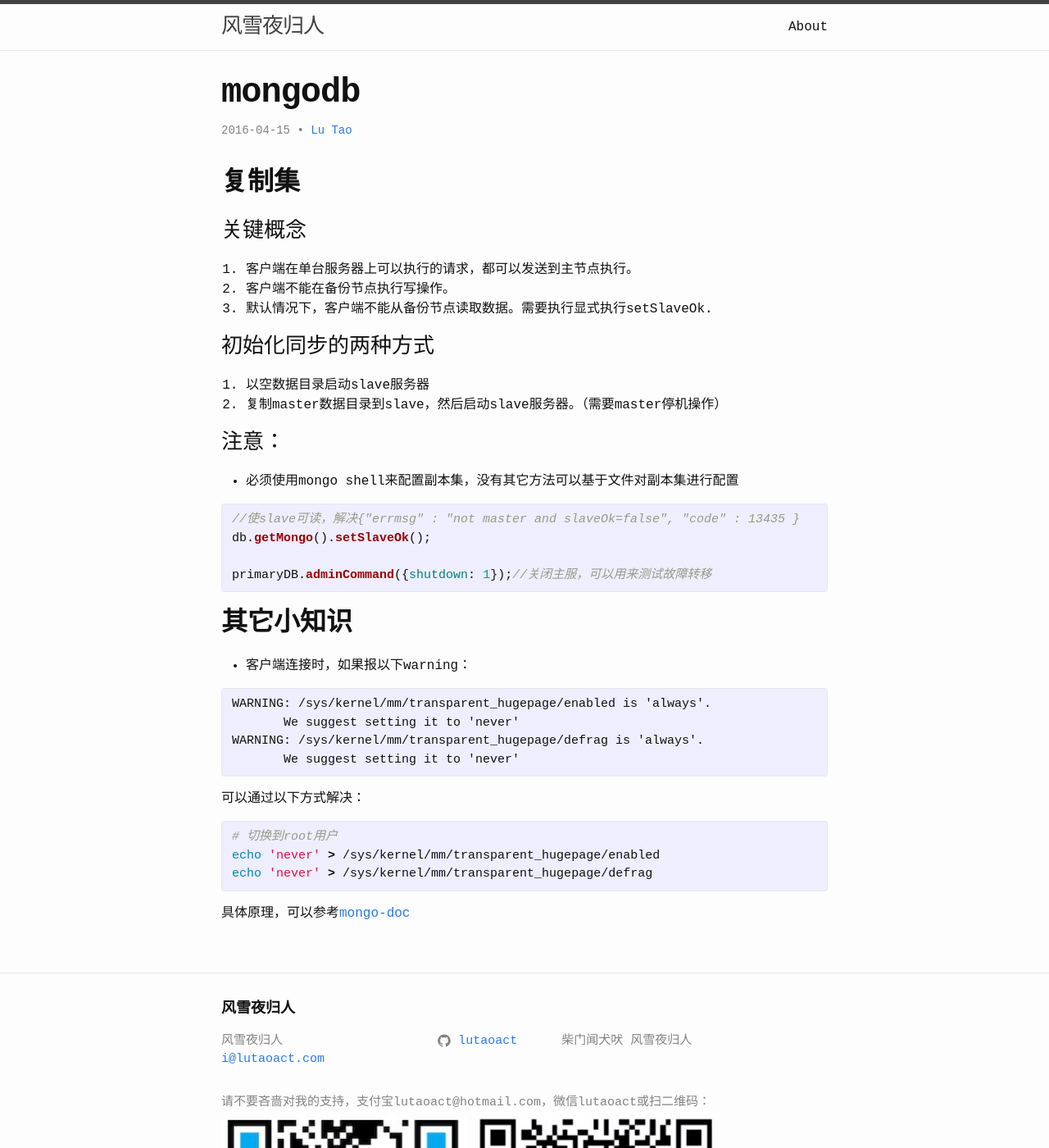
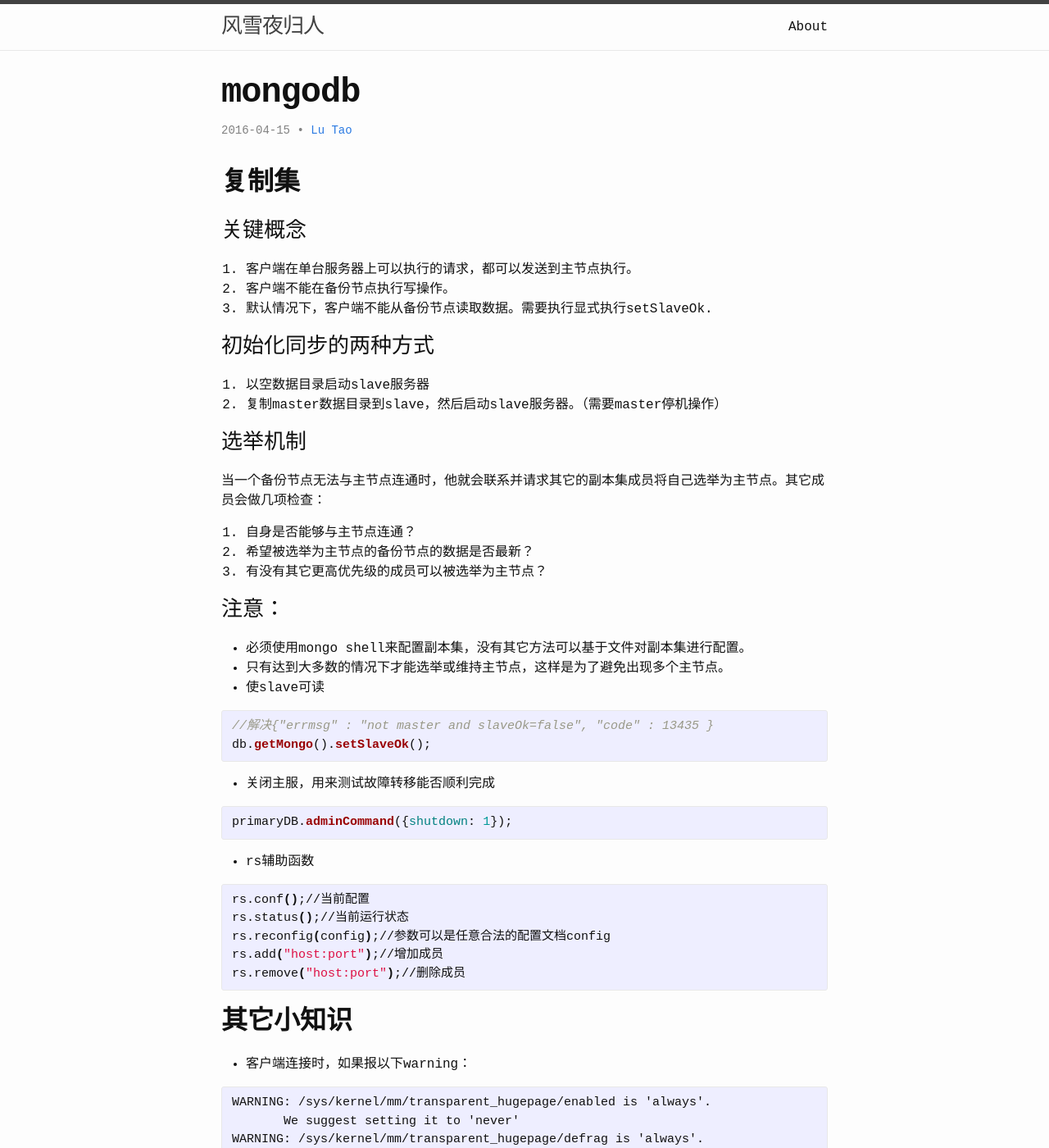
Before and after one commit to lutaoact/lutaoact.github.io, a Jekyll site: the page built from _posts/2016-04-15-mongodb.markdown, in a window 1280 px wide and 1400 px high. Shown: the whole window at 82% size. Built offline with Jekyll 4.4.1, drawn with Linux system fonts in a browser that asks for light colours.

Commit message:
mongo election

```diff
--- a/_posts/2016-04-15-mongodb.markdown
+++ b/_posts/2016-04-15-mongodb.markdown
@@ -16,13 +16,32 @@
 1. 以空数据目录启动slave服务器
 2. 复制master数据目录到slave，然后启动slave服务器。（需要master停机操作）
 
+### 选举机制
+当一个备份节点无法与主节点连通时，他就会联系并请求其它的副本集成员将自己选举为主节点。其它成员会做几项检查：
+
+1. 自身是否能够与主节点连通？
+2. 希望被选举为主节点的备份节点的数据是否最新？
+3. 有没有其它更高优先级的成员可以被选举为主节点？
+
 ### 注意：
-* 必须使用mongo shell来配置副本集，没有其它方法可以基于文件对副本集进行配置
+* 必须使用mongo shell来配置副本集，没有其它方法可以基于文件对副本集进行配置。
+* 只有达到大多数的情况下才能选举或维持主节点，这样是为了避免出现多个主节点。
+* 使slave可读
 {% highlight js %}
-//使slave可读，解决{"errmsg" : "not master and slaveOk=false", "code" : 13435 }
+//解决{"errmsg" : "not master and slaveOk=false", "code" : 13435 }
 db.getMongo().setSlaveOk();
-
-primaryDB.adminCommand({shutdown: 1});//关闭主服，可以用来测试故障转移
+{% endhighlight %}
+* 关闭主服，用来测试故障转移能否顺利完成
+{% highlight js %}
+primaryDB.adminCommand({shutdown: 1});
+{% endhighlight %}
+* rs辅助函数
+{% highlight sh %}
+rs.conf();//当前配置
+rs.status();//当前运行状态
+rs.reconfig(config);//参数可以是任意合法的配置文档config
+rs.add("host:port");//增加成员
+rs.remove("host:port");//删除成员
 {% endhighlight %}
 
 
```
